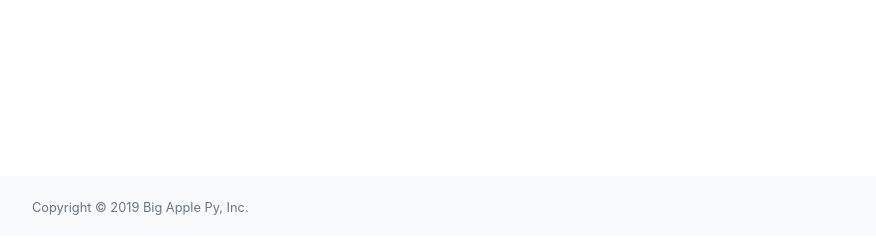
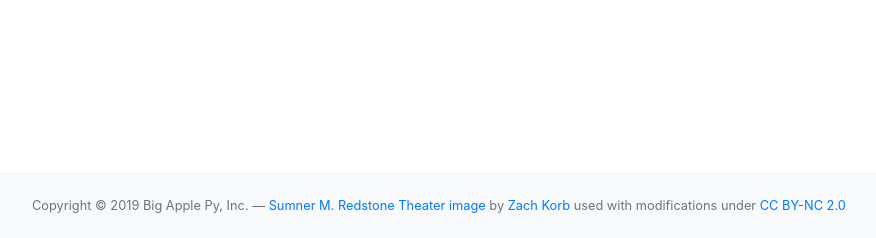
Before and after one commit to pyconca/2019-cfp, a Flask app: page /talks/1/speakers in a window 1280 px wide. Shown: the part 564-802 px from the top of the page, without its empty margins (53-929 px from the left). After the commit the page ends 777 px from the top, so only its background shows below. Run offline with Flask 2, Linux system fonts and the light colour scheme; a user stored in the database is signed in; tables that the repository leaves empty hold one stand-in row (values such as "Sample post"); parts of the project's set-up code (start-up, migrations or seed data) failed here and were passed over; some libraries are stand-ins or nearby versions.

Commit message:
fix footer layout issues on narrow screens
fixes #30

```diff
--- a/yakbak/static/site.css
+++ b/yakbak/static/site.css
@@ -1,15 +1,11 @@
 /* sticky footer bootstrap template */
-html {
-  position: relative;
-  min-height: 100%;
-}
-body {
-  margin-bottom: 60px;
+.main-container {
+  min-height: 85vh;
 }
 .footer {
-  position: absolute;
-  bottom: 0;
   width: 100%;
-  height: 60px;
-  line-height: 60px;
+  padding: 20px 0;
 }
+.footer div p:last-child {
+  margin-bottom: 0;
+}
--- a/yakbak/templates/base.html
+++ b/yakbak/templates/base.html
@@ -69,7 +69,7 @@
     </div>
     {% endif %}
 
-    <div class="container pt-3">
+    <div class="main-container container pt-3">
       {% block container %}
       <div class="row">
         <div class="col">{% block main %}{% endblock %}</div>
@@ -81,10 +81,14 @@
     {% block footer %}
     <footer class="footer bg-light">
       <div class="container">
+        <p>
         <small class="text-muted">
           Copyright &copy; 2019 Big Apple Py, Inc.
-          {% block morefooter %}{% endblock %}
+          &mdash; <a href="https://www.flickr.com/photos/zkorb/39927898670/">Sumner M. Redstone Theater image</a>
+          by <a href="https://www.flickr.com/photos/zkorb/">Zach Korb</a>
+          used with modifications under <a href="https://creativecommons.org/licenses/by-nc/2.0/">CC BY-NC 2.0</a>
         </small>
+        </p>
       </div>
     </footer>
     {% endblock footer %}
--- a/yakbak/templates/index.html
+++ b/yakbak/templates/index.html
@@ -7,12 +7,6 @@
     background-size: cover;
   }
 </style>
-{% endblock %}
-
-{% block morefooter %}
-&mdash; <a href="https://www.flickr.com/photos/zkorb/39927898670/">Sumner M. Redstone Theater image</a>
-by <a href="https://www.flickr.com/photos/zkorb/">Zach Korb</a>
-used with modifications under <a href="https://creativecommons.org/licenses/by-nc/2.0/">CC BY-NC 2.0</a>
 {% endblock %}
 
 {% block container %}
```
